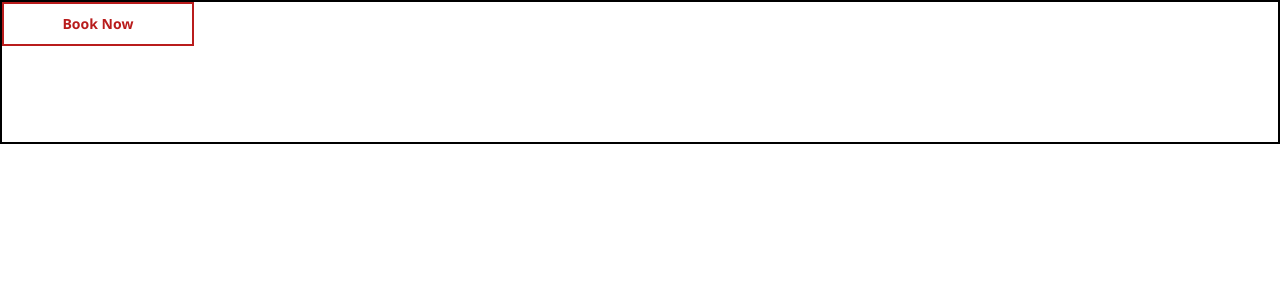
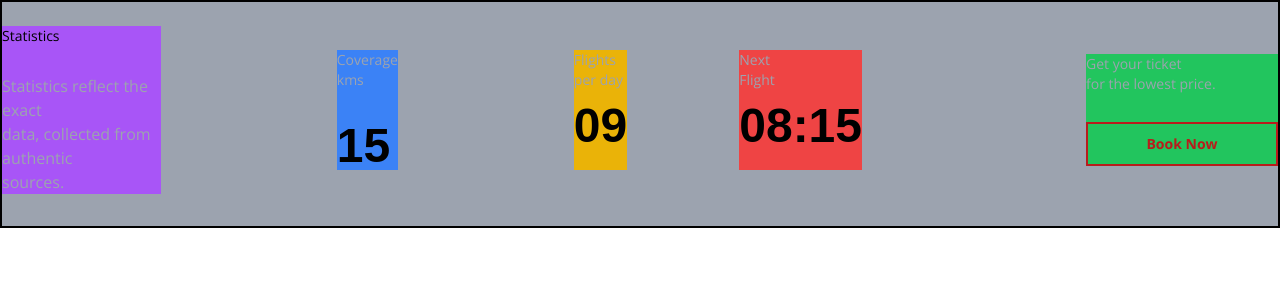
Before and after one commit to JayceEse/stellar, a React (Create React App) app: page /kitchen in a window 1280 px wide. Shown: the top 300 px of the page. Built offline with nearby package versions, Linux system fonts and the light colour scheme.

Commit message:
styling footer

```diff
--- a/src/Pages/kitchen_sink/KitchenSink.tsx
+++ b/src/Pages/kitchen_sink/KitchenSink.tsx
@@ -1,10 +1,111 @@
 import BookNow from "../../components/Buttons/BookNow";
 
+// const KitchenSink = () => {
+//   // Styling classes
+//   const wrapperStyle = "flex flex-col";
+//   const statsHeaderStyle = "font-openSan text-sm font-normal mb-7";
+//   const statsParaStyle = "font-openSan text-base font-normal text-gray-400";
+//   const headStyleOne = "font-openSan text-sm font-normal text-gray-400 mb-8";
+//   const headStyleTwoThree =
+//     "font-openSan text-sm font-normal text-gray-400 mb-3";
+//   const getYourTicketStyle =
+//     "font-openSan text-sm font-normal text-gray-400 mb-7";
+//   const numberStyle = "font-noto text-5xl font-bold";
+
+//   return (
+//     <>
+//       <div className="grid md:grid-cols-5 grid-cols-3 border-2 border-black w-full h-auto px-24 pt-6 pb-8 bg-gray-400">
+//         <div className="col-span-auto justify-self-start bg-purple-500">
+//           <p className={statsHeaderStyle}>Statistics</p>
+//           <p className={statsParaStyle}>
+//             Statistics reflect the exact
+//             <br /> data, collected from authentic <br />
+//             sources.
+//           </p>
+//         </div>
+
+//         <div className="col-span-auto justify-self-center bg-blue-500">
+//           <p className={headStyleOne}>Coverage kms</p>
+//           <p className={numberStyle}>15</p>
+//         </div>
+
+//         <div className="col-span-auto justify-self-end bg-yellow-500">
+//           <p className={headStyleTwoThree}>
+//             Flights <br /> per day
+//           </p>
+//           <p className={numberStyle}>09</p>
+//         </div>
+
+//         <div className="col-span-auto justify-self-center bg-red-500">
+//           <p className={headStyleTwoThree}>
+//             Next <br /> Flight
+//           </p>
+//           <p className={numberStyle}>08:15</p>
+//         </div>
+
+//         <div className="col-span-auto justify-self-center bg-green-500">
+//           <p className={getYourTicketStyle}>
+//             Get your ticket <br /> for the lowest price.
+//           </p>
+//           <BookNow />
+//         </div>
+//       </div>
+//     </>
+//   );
+// };
+
+// export default KitchenSink;
 const KitchenSink = () => {
+  // Styling classes
+  const wrapperStyle = "flex flex-col";
+  const statsHeaderStyle = "font-openSan text-sm font-normal mb-7";
+  const statsParaStyle = "font-openSan text-base font-normal text-gray-400";
+  const headStyleOne = "font-openSan text-sm font-normal text-gray-400 mb-8";
+  const headStyleTwoThree =
+    "font-openSan text-sm font-normal text-gray-400 mb-3";
+  const getYourTicketStyle =
+    "font-openSan text-sm font-normal text-gray-400 mb-7";
+  const numberStyle = "font-noto text-5xl font-bold";
+
   return (
     <>
-      <div className="border-2 border-black w-full h-36">
-        <BookNow />
+      <div className="flex flex-row items-center justify-center border-2 border-black w-screen h-auto pt-6 pb-8 bg-gray-400">
+        <div className="mr-44 bg-purple-500">
+          <p className={statsHeaderStyle}>Statistics</p>
+          <p className={statsParaStyle}>
+            Statistics reflect the exact
+            <br /> data, collected from authentic <br />
+            sources.
+          </p>
+        </div>
+
+        <div className="flex flex-row ">
+          <div className="mr-44 bg-blue-500">
+            <p className={headStyleOne}>Coverage kms</p>
+            <p className={numberStyle}>15</p>
+          </div>
+
+          <div className="mr-28 bg-yellow-500">
+            <p className={headStyleTwoThree}>
+              Flights <br /> per day
+            </p>
+            <p className={numberStyle}>09</p>
+          </div>
+
+          <div className="bg-red-500">
+            <p className={headStyleTwoThree}>
+              Next <br /> Flight
+            </p>
+            <p className={numberStyle}>08:15</p>
+          </div>
+        </div>
+
+        <div className="ml-56 bg-green-500">
+          <p className={getYourTicketStyle}>
+            Get your ticket <br /> for the lowest price.
+          </p>
+          <BookNow />
+        </div>
       </div>
     </>
   );
```
